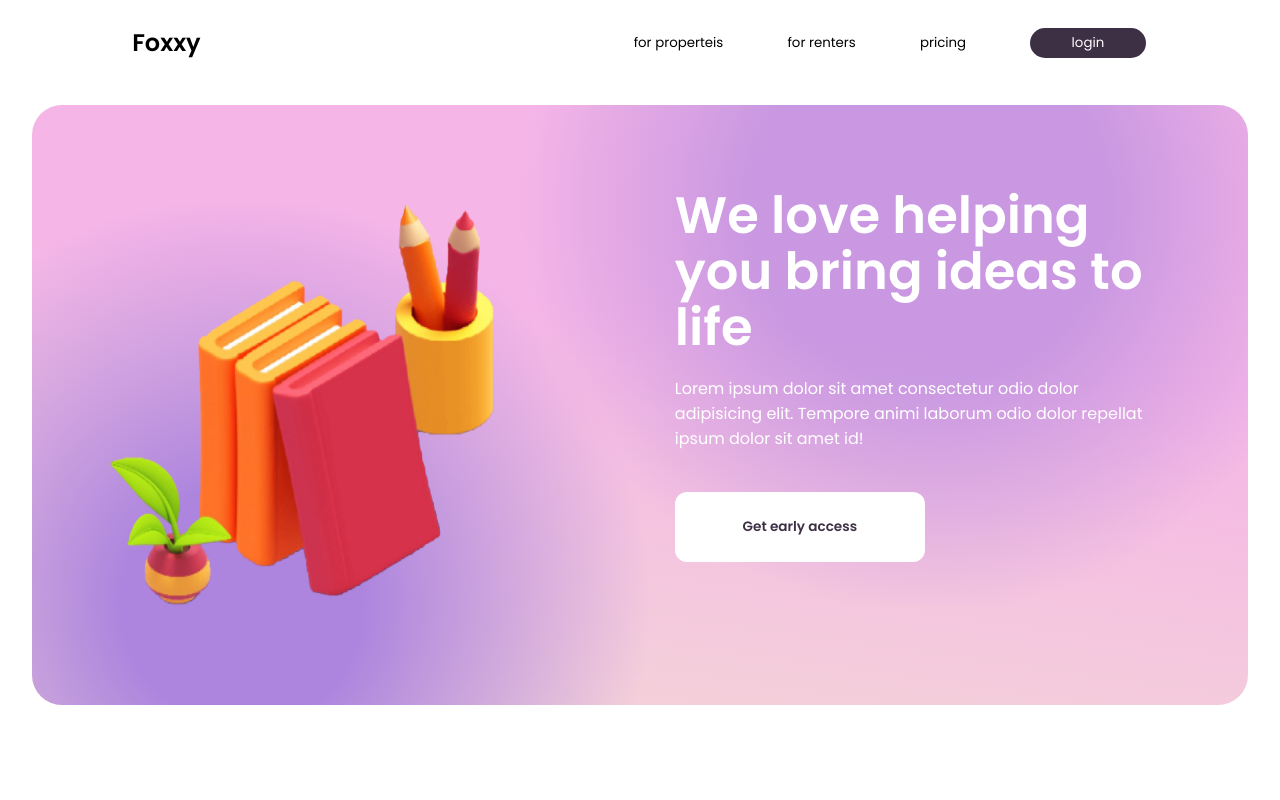
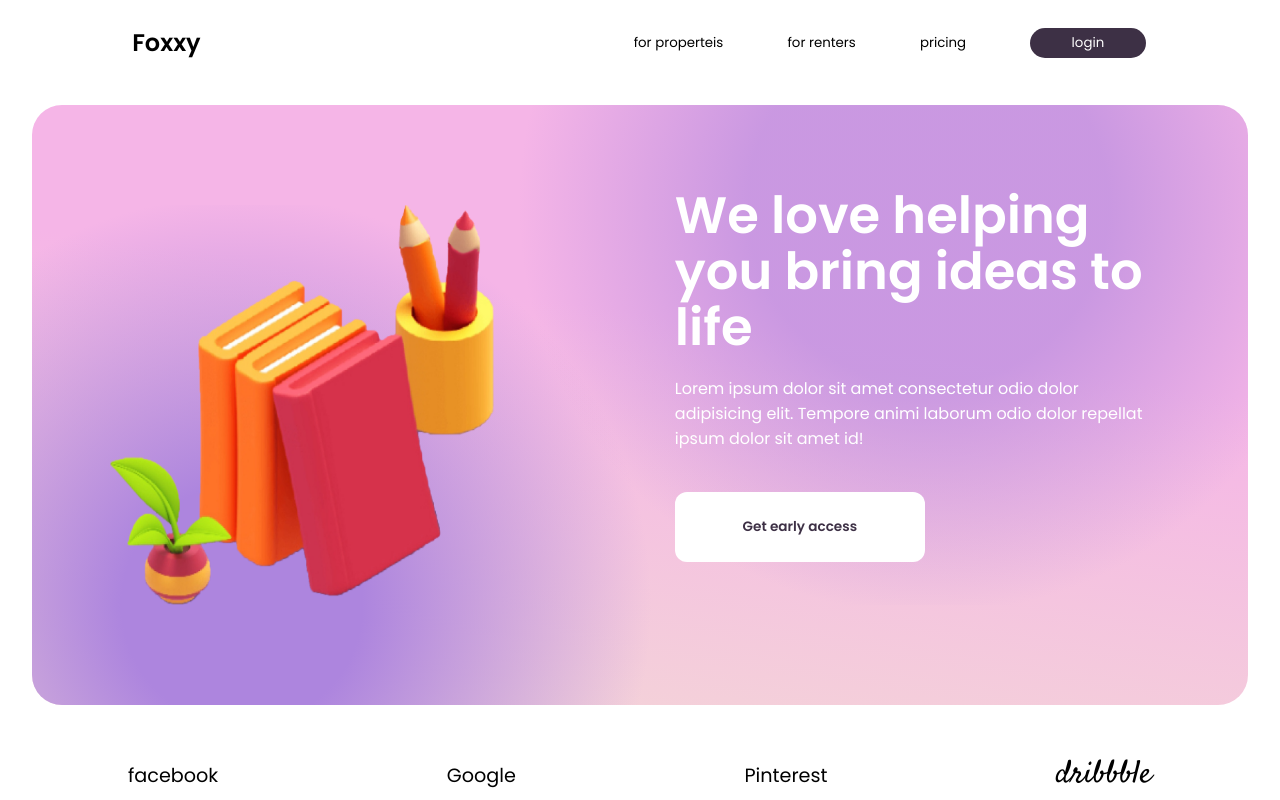
Before and after one commit to eisa-rezaei/Foxxy-Landing-page, a Next.js app: page / in a window 1280 px wide. Shown: the top 800 px of the page. Built offline with nearby package versions, Linux system fonts and the light colour scheme.

Commit message:
node version

```diff
--- a/components/HomePage/index.js
+++ b/components/HomePage/index.js
@@ -1,8 +1,8 @@
 import EarlyAccsessPart from "./components/EarlyAccsess/index";
-// import LinkBarPart from "./components/LinkBar/index";
-// import FeaturedPart from "./components/Featured/index";
-// import CreativePart from "./components/Creative/index";
-// import PlatformPart from "./components/Platform/index";
+import LinkBarPart from "./components/LinkBar/index";
+import FeaturedPart from "./components/Featured/index";
+import CreativePart from "./components/Creative/index";
+import PlatformPart from "./components/Platform/index";
 
 import { StyledHomePageContainer } from "./styles";
 
@@ -10,10 +10,10 @@ const HomePage = () => {
   return (
     <StyledHomePageContainer>
       <EarlyAccsessPart />
-      {/* <LinkBarPart />
+      <LinkBarPart />
       <FeaturedPart />
       <CreativePart />
-      <PlatformPart /> */}
+      <PlatformPart />
     </StyledHomePageContainer>
   );
 };
```
